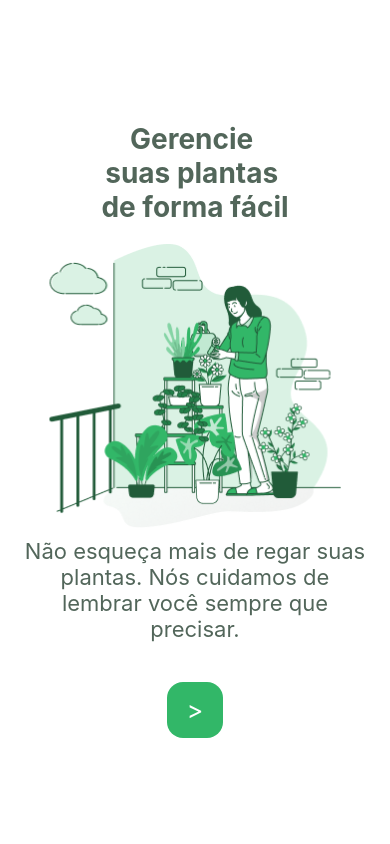
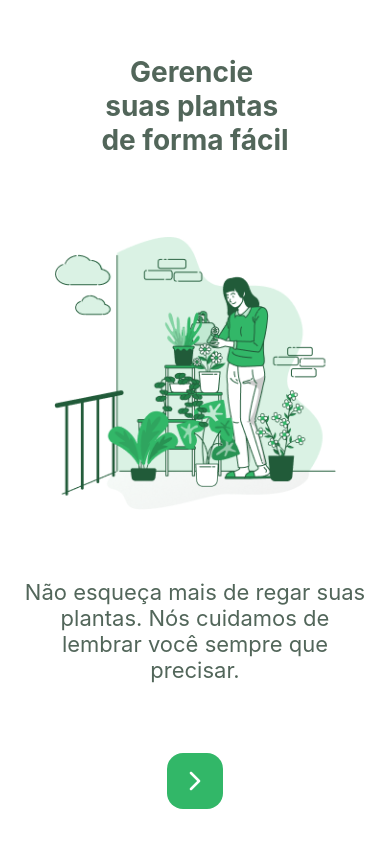
Before and after one commit to tshonorio/nlwReactNative, a React Native app: screen / in a window 390 px wide. Built offline with nearby package versions, Linux system fonts and the light colour scheme.

Commit message:
codigo refatorado

```diff
--- a/package.json
+++ b/package.json
@@ -8,6 +8,7 @@
     "eject": "expo eject"
   },
   "dependencies": {
+    "@expo/vector-icons": "^12.0.0",
     "expo": "~41.0.0",
     "expo-status-bar": "~1.0.4",
     "react": "16.13.1",
--- a/src/components/Button.tsx
+++ /dev/null
@@ -1,40 +0,0 @@
-import React from 'react';
-import {StyleSheet, Text, TouchableOpacity} from 'react-native';
-import colors from '../styles/colors';
-
-
-interface ButtonProps extends TouchableOpacity{
- title: string;
-}
-
-export function Button({title}: ButtonProps){
-    return(
-    <TouchableOpacity style={styles.button} activeOpacity={0.5}>
-        <Text style={styles.buttonText}>
-            {title}
-        </Text>
-    </TouchableOpacity>
-
-    )
-
-}
-
-
-const styles = StyleSheet.create({
-      button:{
-      backgroundColor:colors.green,
-      justifyContent:'center',
-      alignItems:'center',
-      borderRadius:16,
-
-      height:56,
-      width:56,
-
-    },
-
-    buttonText:{
-        color: colors.white,
-        fontSize:25,
-    },
-
-});
--- a/src/pages/Welcome.tsx
+++ b/src/pages/Welcome.tsx
@@ -1,35 +1,58 @@
 import React, { useState } from 'react';
-import {SafeAreaView, Text, StyleSheet, Image, TouchableOpacity} from 'react-native';
-import {Button} from '../components/Button';
+import {SafeAreaView,
+        Text,
+        StyleSheet,
+        Image,
+        TouchableOpacity,
+        Dimensions,
+        } from 'react-native';
+
 import  wateringImg from '../assets/watering.png';
 import colors from '../styles/colors';
-
+import {
+    Feather,
+} from '@expo/vector-icons';
 
 
 export function Welcome() {
-    const [visible, setVisible] = useState(false);
-
-    function handleVisibility(){
-        setVisible(true)
-    }
      return(
-        <SafeAreaView style={styles.container}>
-            <Text style={styles.title}>
+        <SafeAreaView
+            style={styles.container}
+        >
+            <Text
+                style={styles.title}
+            >
                Gerencie {'\n'}
                suas plantas {'\n'}
                de forma fácil
             </Text>
 
-            <Image style={styles.image} source={wateringImg}/>
+            <Image
+                style={styles.image}
+                source={wateringImg}
+                resizeMode="contain"
+
+            />
 
 
 
-            <Text style={styles.subtitle}>
+            <Text
+
+                style={styles.subtitle}
+
+            >
             Não esqueça mais de regar suas plantas.
             Nós cuidamos de lembrar você sempre que precisar.
             </Text>
 
-        <Button title=">"></Button>
+            <TouchableOpacity style={styles.button} activeOpacity={0.7}>
+                <Text>
+                    <Feather
+                        name="chevron-right"
+                        style={styles.buttonIcon}
+                    />
+                </Text>
+            </TouchableOpacity>
 
         </SafeAreaView>
 
@@ -41,7 +64,7 @@
     container:{
         flex:1,
         alignItems:'center',
-        justifyContent:'center',
+        justifyContent:'space-around',
 
     },
 
@@ -50,8 +73,8 @@
         fontWeight: 'bold',
         textAlign:'center',
         color: colors.heading,
-        marginTop: 15,
-        paddingBottom:20,
+        marginTop: 20,
+        paddingBottom:10,
     },
 
     subtitle:{
@@ -59,7 +82,13 @@
         fontSize:22,
         paddingHorizontal:20,
         color: colors.heading,
-        marginBottom:40,
+
+    },
+
+    image:{
+
+        height: Dimensions.get('window').width*0.7,
+
     },
 
     button:{
@@ -67,21 +96,14 @@
         justifyContent:'center',
         alignItems:'center',
         borderRadius:16,
-
         height:56,
         width:56,
 
       },
 
-    image:{
-        width: 292,
-        height: 284,
-        marginBottom:10,
-    },
-
-    buttonText:{
+      buttonIcon:{
+        fontSize:32,
         color: colors.white,
-        fontSize:35,
       },
 
 });
```
Also changed, not shown: 2 other files (tests, documents, lock files or other folders). Lines whose indentation alone changed are shown as unchanged.
